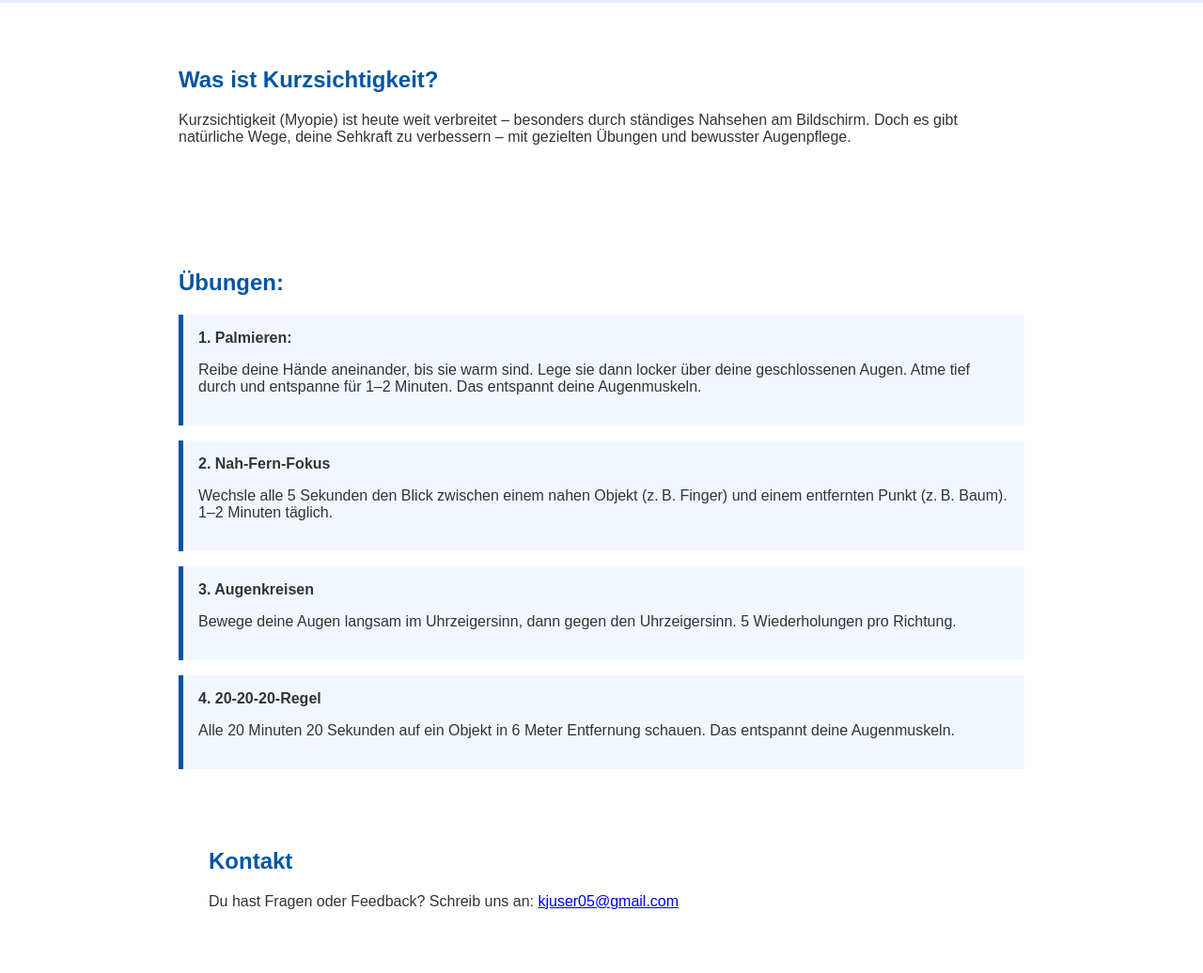
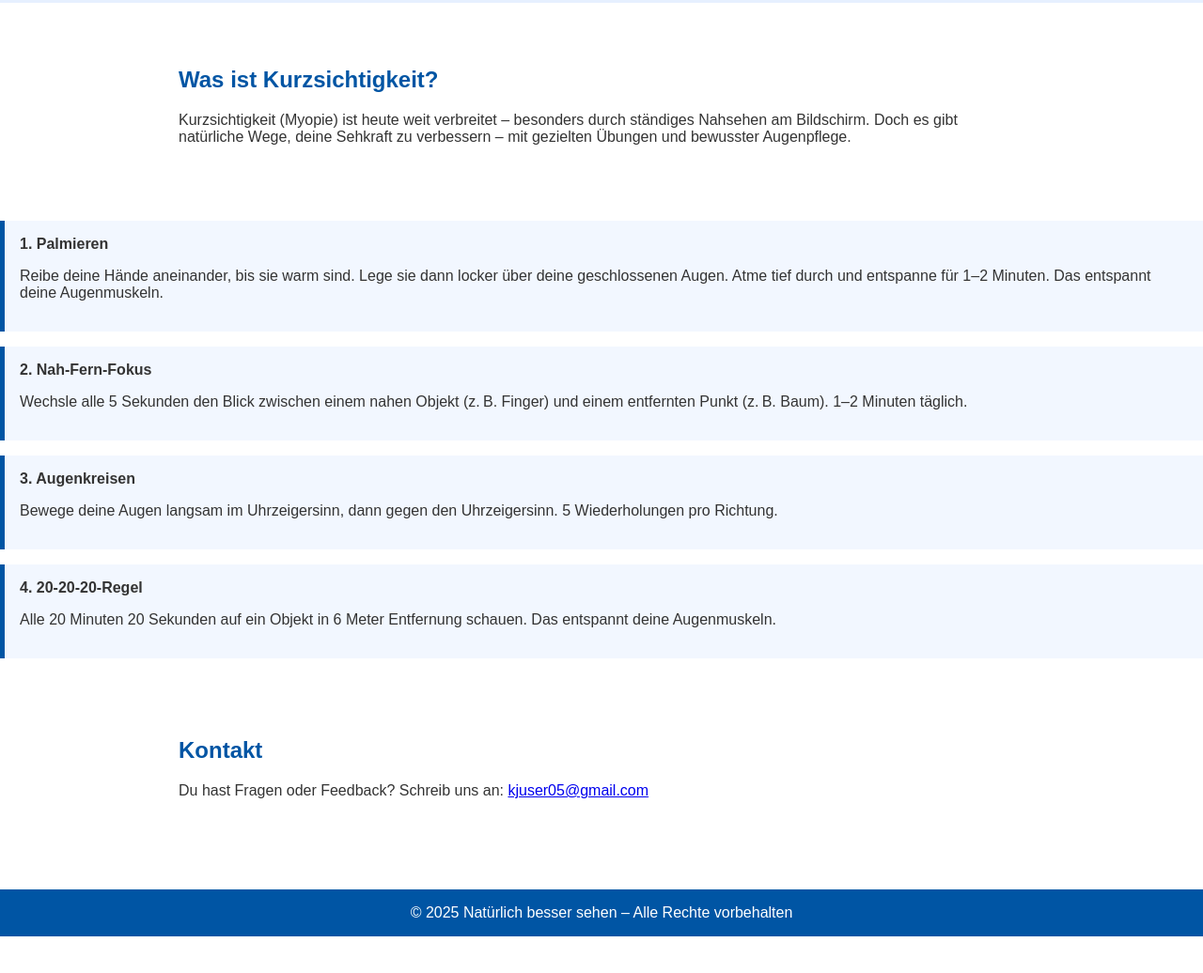
Before and after one commit to Kjuser740/natuerlich-besser-sehen, a plain HTML site: page index.html in a window 1280 px wide. Shown: the part 358-1394 px from the top of the page at 94% size. After the commit the page ends 1355 px from the top, so only its background shows below. Drawn offline with Linux system fonts and the light colour scheme.

Commit message:
Update index.html

```diff
--- a/index.html
+++ b/index.html
@@ -101,12 +101,10 @@
     <p>Kurzsichtigkeit (Myopie) ist heute weit verbreitet – besonders durch ständiges Nahsehen am Bildschirm. Doch es gibt natürliche Wege, deine Sehkraft zu verbessern – mit gezielten Übungen und bewusster Augenpflege.</p>
   </section>
 
-  <section class="section" id="uebungen">
-    <h2>Übungen: </h2>
-    <div class="exercise">
-      <strong>1. Palmieren:</strong>
-      <p>Reibe deine Hände aneinander, bis sie warm sind. Lege sie dann locker über deine geschlossenen Augen. Atme tief durch und entspanne für 1–2 Minuten. Das entspannt deine Augenmuskeln.</p>
-    </div>
+  <div class="exercise">
+    <strong>1. Palmieren</strong>
+    <p>Reibe deine Hände aneinander, bis sie warm sind. Lege sie dann locker über deine geschlossenen Augen. Atme tief durch und entspanne für 1–2 Minuten. Das entspannt deine Augenmuskeln.</p>
+  </div>
 
     <div class="exercise">
   <strong>2. Nah-Fern-Fokus</strong>
```
